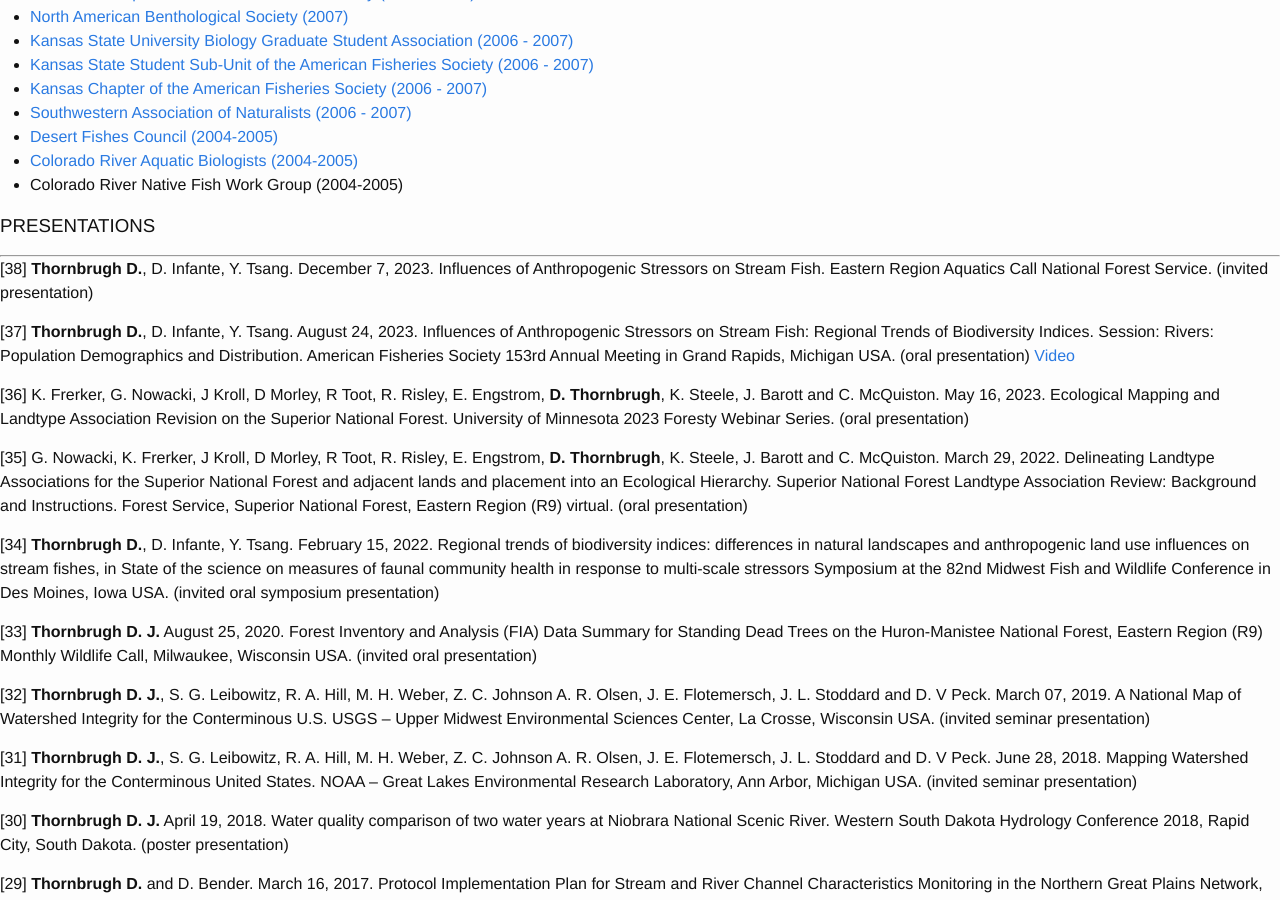
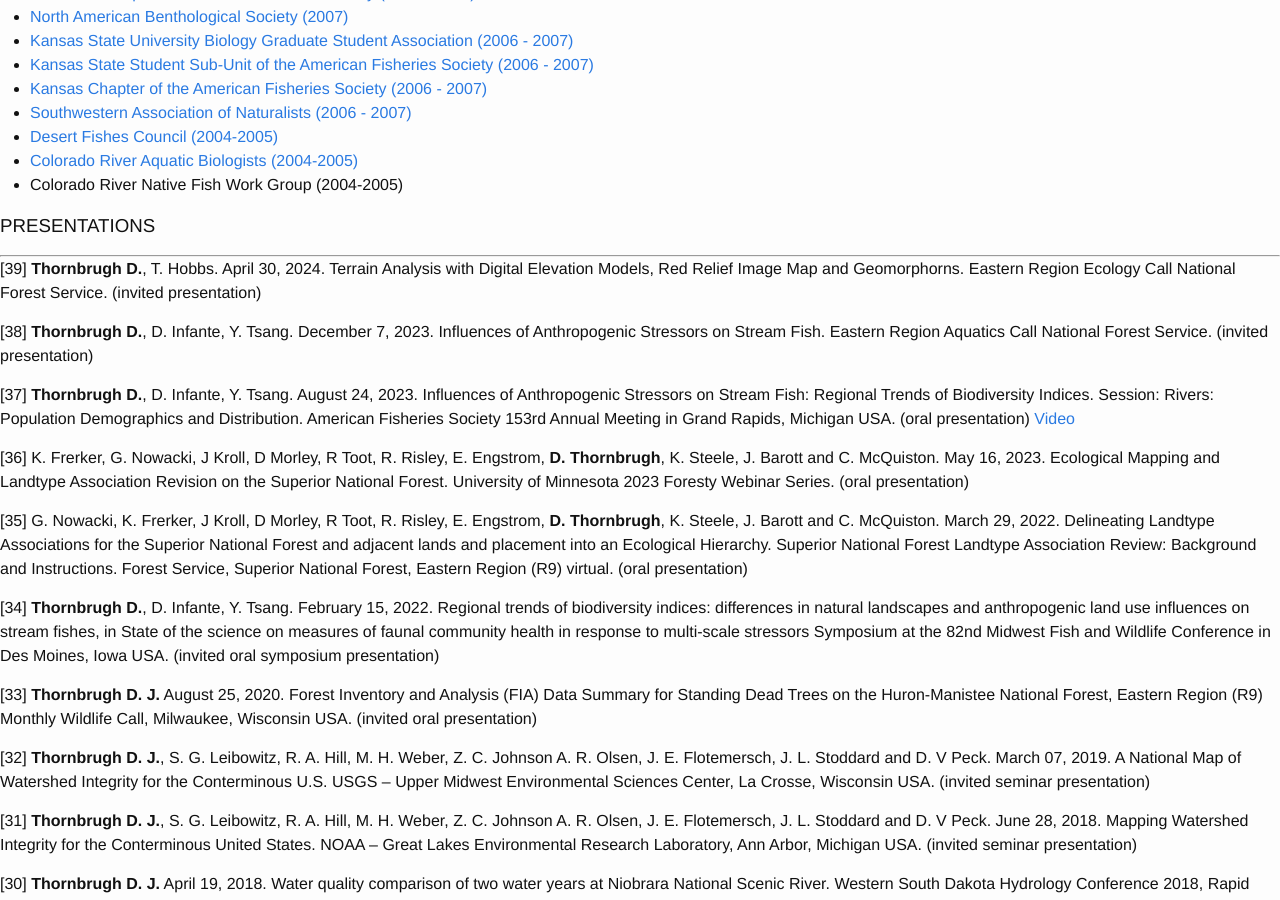
Before and after one commit to dthor/dthor.github.io, a Jekyll site: the page built from about/about.md, in a window 1280 px wide and 900 px high, scrolled down 1638 px. Built offline with Jekyll 4.4.1, drawn with Linux system fonts in a browser that asks for light colours; nearby versions of some CDN libraries; some web fonts are replaced.

Commit message:
Update about.md
39 - Ecology call rr & geomorph

```diff
--- a/about/about.md
+++ b/about/about.md
@@ -71,6 +71,8 @@
 
 ### PRESENTATIONS
 ***
+[39] **Thornbrugh D.**, T. Hobbs. April 30, 2024. Terrain Analysis with Digital Elevation Models, Red Relief Image Map and Geomorphorns. Eastern Region Ecology Call National Forest Service. (invited presentation)
+
 [38] **Thornbrugh D.**, D. Infante, Y. Tsang. December 7, 2023. Influences of Anthropogenic Stressors on Stream Fish. Eastern Region Aquatics Call National Forest Service. (invited presentation)
 
 [37] **Thornbrugh D.**, D. Infante, Y. Tsang. August 24, 2023. Influences of Anthropogenic Stressors on Stream Fish: Regional Trends of Biodiversity Indices. Session: Rivers: Population Demographics and Distribution. American Fisheries Society 153rd Annual Meeting in Grand Rapids, Michigan USA. (oral presentation) [Video](https://www.youtube.com/watch?v=Jya0VoxPoyo)
```
